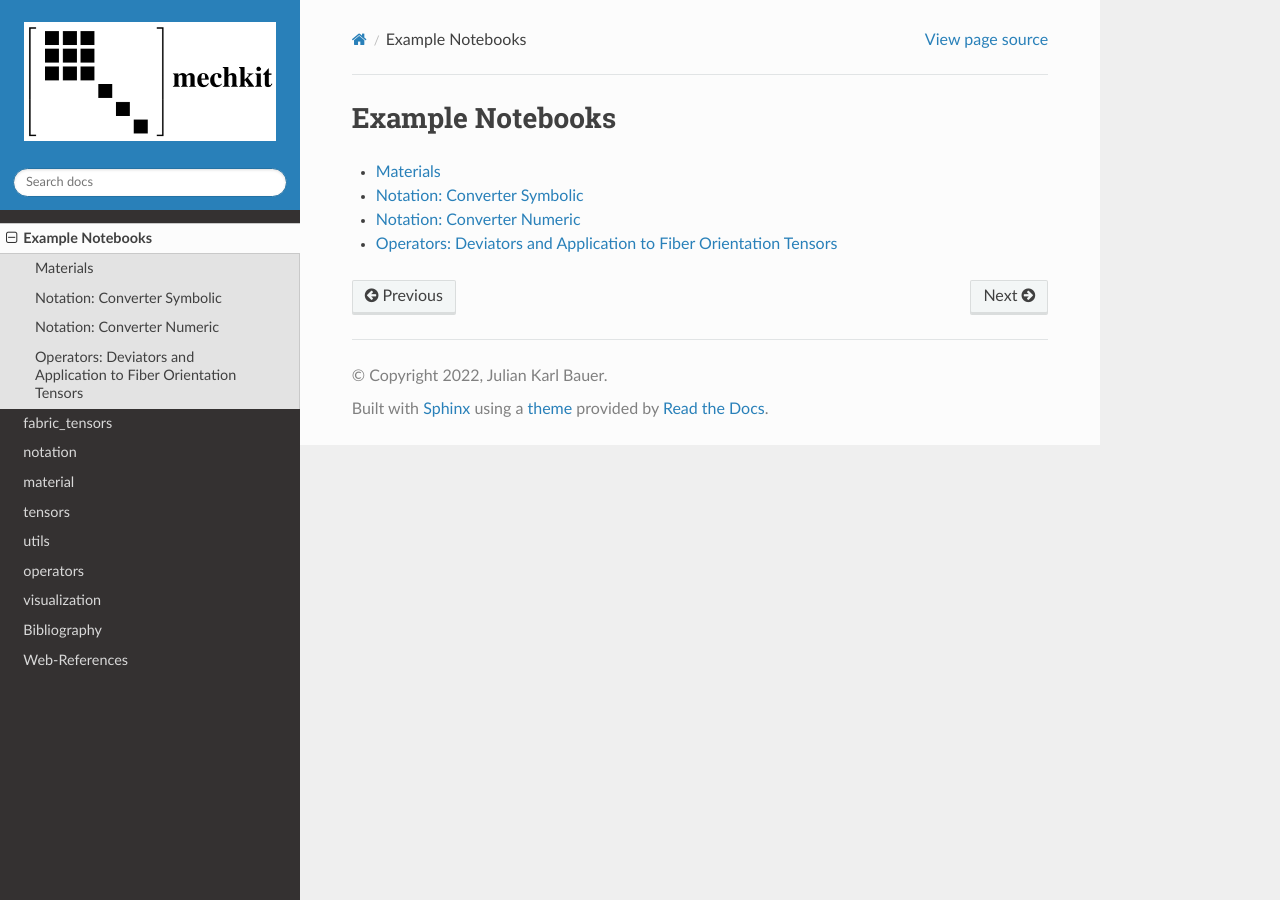
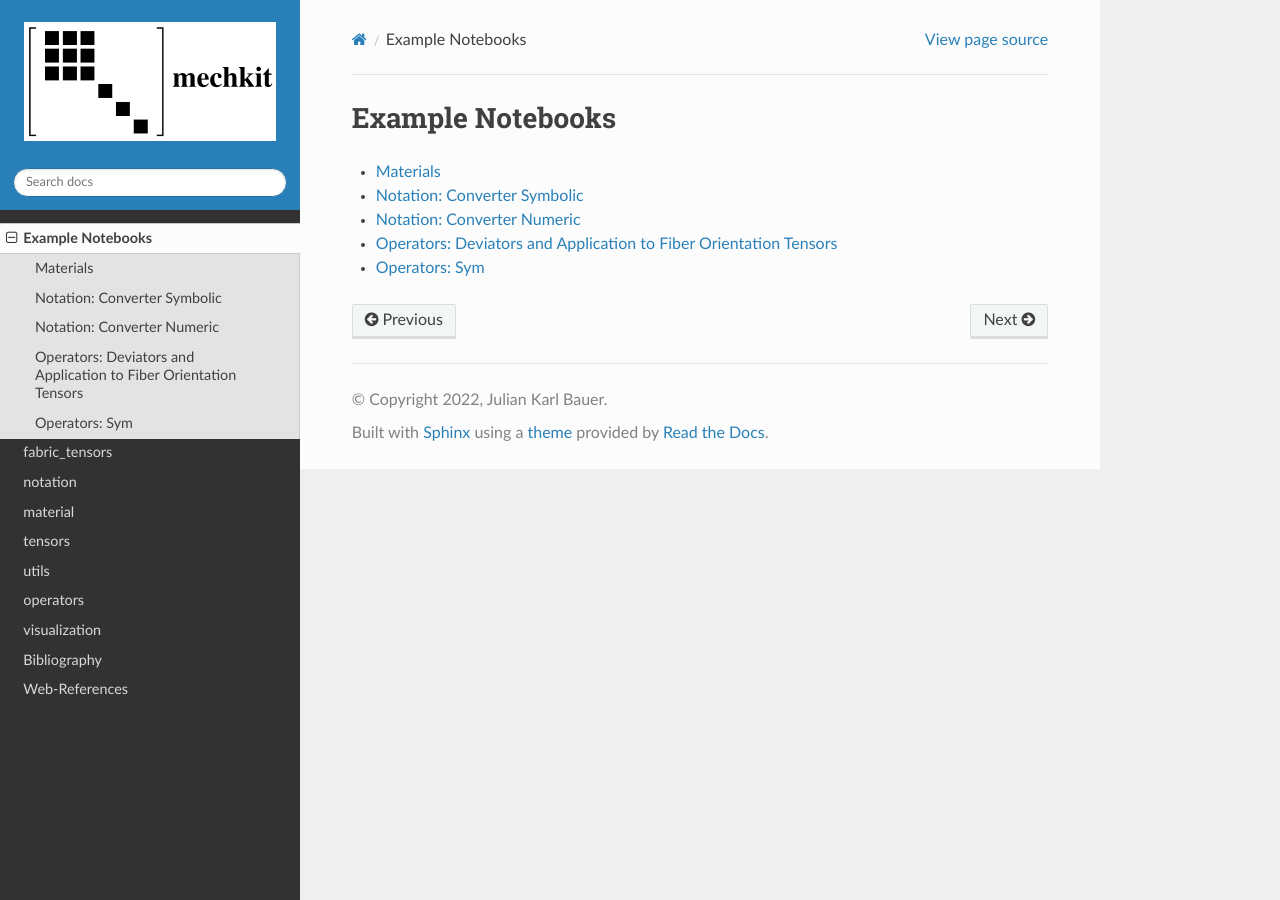
Before and after one commit to JulianKarlBauer/mechkit, a Sphinx documentation site: the page built from docs/source/example_notebooks.rst, in a window 1280 px wide. Built offline with Sphinx 7.4.7 and the Read the Docs theme 2.0.0, drawn with Linux system fonts in a browser that asks for light colours; part of the change alters nothing that is shown.

```diff
--- a/docs/source/example_notebooks.rst
+++ b/docs/source/example_notebooks.rst
@@ -9,3 +9,4 @@ Example Notebooks
    notebooks/02
    notebooks/03
    notebooks/04
+   notebooks/05
--- /dev/null
+++ b/docs/source/notebooks/05.py
@@ -0,0 +1,50 @@
+# # Operators: Sym
+
+import mechkit
+import numpy as np
+
+np.set_printoptions(
+    linewidth=140,
+    precision=2,
+    suppress=True,
+)
+np.random.seed(1)
+converter = mechkit.notation.Converter()
+
+
+def print_in_mandel9(tensor):
+    print(converter.to_mandel9(tensor))
+
+
+# ## Split random tensor of fourth order tensor into completely symmetric and skew parts
+tensor = np.random.rand(3, 3, 3, 3)
+sym_part = mechkit.operators.sym(
+    tensor, sym_axes=None
+)  # by default all axes are symmetrized
+skew_part = tensor - sym_part
+
+print("tensor=")
+print_in_mandel9(tensor)
+
+print("sym_part=")
+print_in_mandel9(sym_part)
+
+print("skew_part=")
+print_in_mandel9(skew_part)
+
+print("sym_part + skew_part")
+print_in_mandel9(sym_part + skew_part)
+assert np.allclose(tensor, sym_part + skew_part)
+
+# ## Split into part which has inner symmetry and the remaining part
+sym_inner_part = mechkit.operators.Sym_Fourth_Order_Special(label="inner")(tensor)
+remaining = tensor - sym_inner_part
+
+print("tensor=")
+print_in_mandel9(tensor)
+
+print("sym_inner_part=")
+print_in_mandel9(sym_inner_part)
+
+print("remaining=")
+print_in_mandel9(remaining)
```
Also changed, not shown: docs/source/notebooks/05.ipynb (added).
